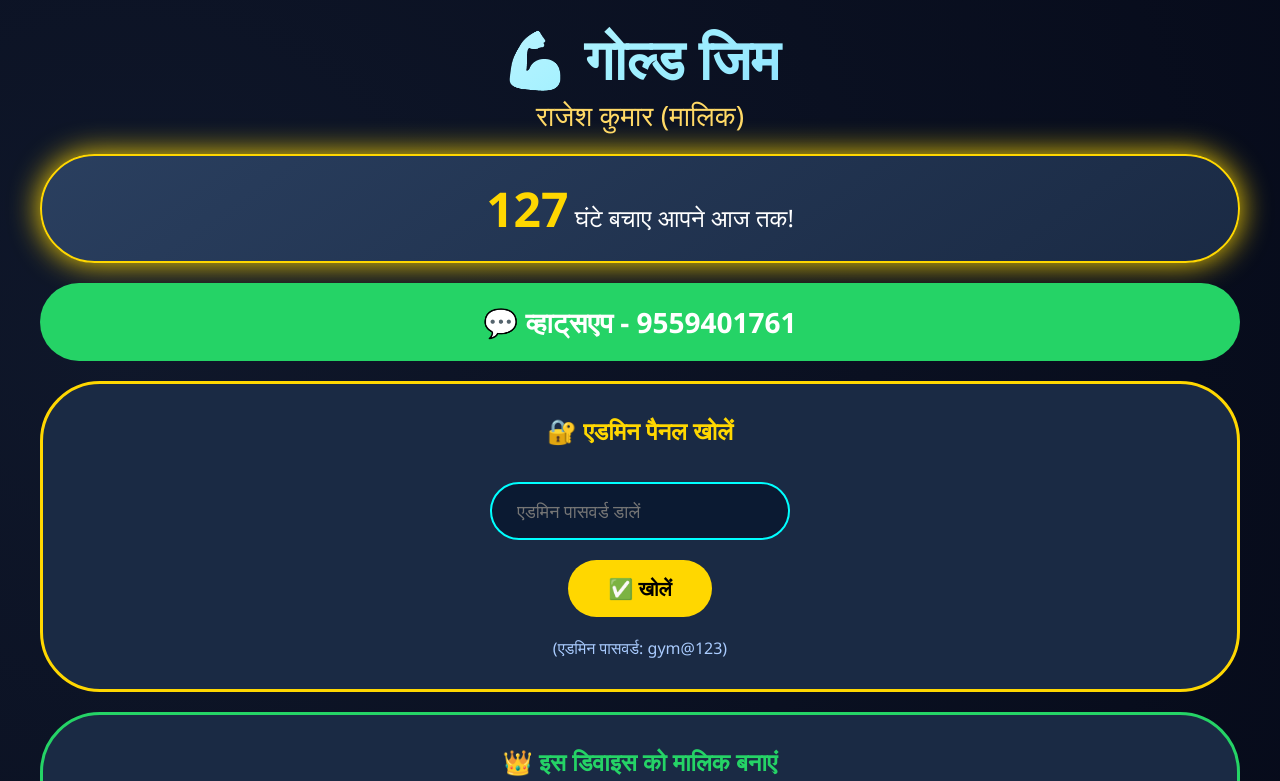
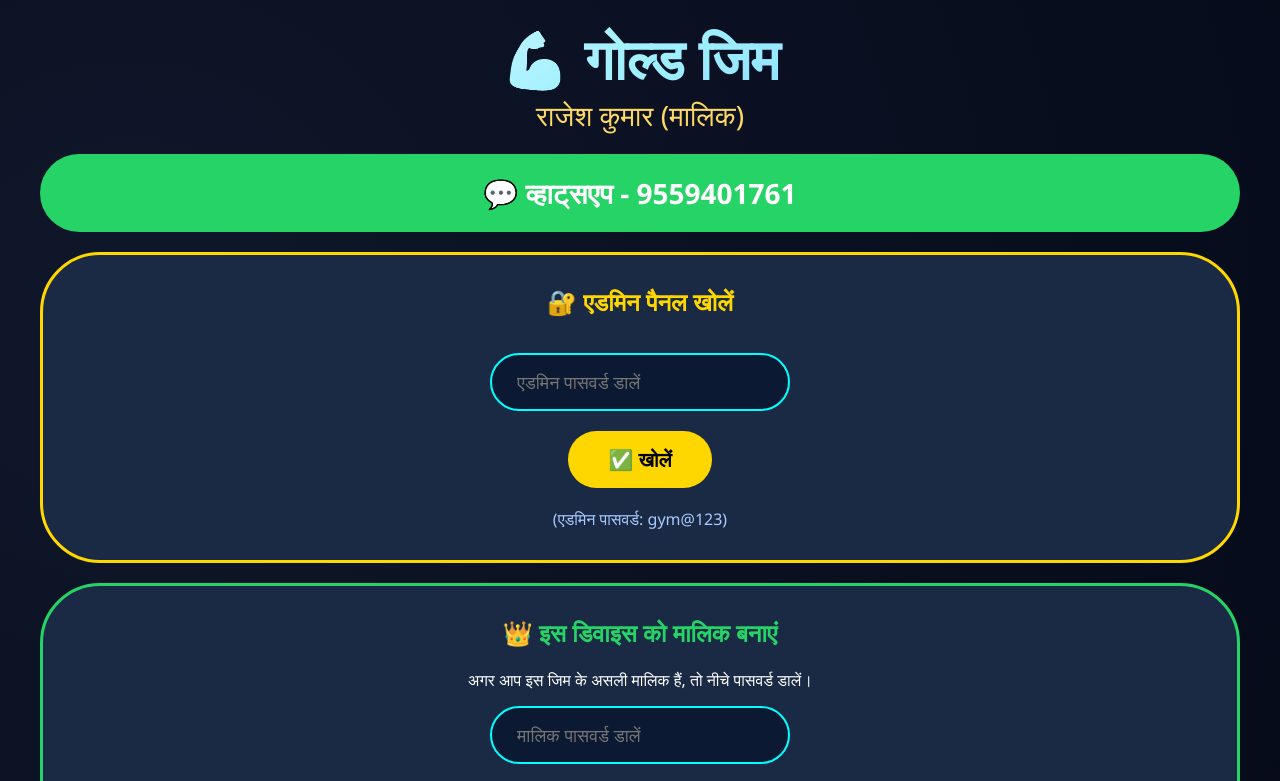
Before and after one commit to kunalkunalbhai55/Pro-ultra-website-, a plain HTML site: page index.html in a window 1280 px wide. Shown: the top 781 px of the page. Drawn offline with Linux system fonts and the light colour scheme.

Commit message:
Update index.html

```diff
--- a/index.html
+++ b/index.html
@@ -56,22 +56,6 @@
         .owner-name {
             font-size: 28px;
             color: #ffd966;
-        }
-        /* Time Saved Counter */
-        .time-saved {
-            background: linear-gradient(145deg, #2a3f5f, #1a2a44);
-            border: 2px solid gold;
-            border-radius: 60px;
-            padding: 20px;
-            text-align: center;
-            margin: 20px 0;
-            font-size: 24px;
-            box-shadow: 0 0 30px gold;
-        }
-        .time-number {
-            font-size: 48px;
-            font-weight: 900;
-            color: gold;
         }
         /* WhatsApp Button */
         .whatsapp {
@@ -217,12 +201,7 @@
         <div class="owner-name" id="ownerNameDisplay">राजेश कुमार (मालिक)</div>
     </div>
 
-    <!-- Time Saved Counter -->
-    <div class="time-saved">
-        <span class="time-number" id="hoursSaved">127</span> घंटे बचाए आपने आज तक!
-    </div>
-
-    <!-- WhatsApp Button -->
+    <!-- WhatsApp Button (सबको दिखेगा) -->
     <div class="whatsapp">
         <a href="https://wa.me/919559401761" target="_blank">
             💬 व्हाट्सएप - 9559401761
@@ -238,7 +217,7 @@
         <p style="color: #aaccff; margin-top: 15px;">(एडमिन पासवर्ड: gym@123)</p>
     </div>
 
-    <!-- Owner Setup Box (सिर्फ मालिक बनने के लिए, अलग पासवर्ड) -->
+    <!-- Owner Setup Box (सिर्फ मालिक बनने के लिए) -->
     <div class="password-box" id="ownerSetupBox" style="border-color: #25D366;">
         <h2 style="color: #25D366;">👑 इस डिवाइस को मालिक बनाएं</h2>
         <p>अगर आप इस जिम के असली मालिक हैं, तो नीचे पासवर्ड डालें।</p>
@@ -248,7 +227,7 @@
         <p style="color: #aaccff; margin-top: 15px;">(मालिक पासवर्ड: owner@789 - सिर्फ आपको पता होगा)</p>
     </div>
 
-    <!-- Admin Panel (सिर्फ तब दिखेगा जब सही पासवर्ड डाला जाए) -->
+    <!-- Admin Panel (सिर्फ पासवर्ड डालने पर खुलेगा) -->
     <div class="admin-panel" id="adminPanel">
         <h2 style="color: gold;">⚙️ एडमिन पैनल</h2>
 
@@ -295,7 +274,7 @@
     <h2 style="margin-top: 40px;">📋 सदस्य सूची</h2>
     <div class="members-grid" id="membersList"></div>
 
-    <div class="footer">✨ ULTRA PRO MAX · हर बार पासवर्ड जरूरी</div>
+    <div class="footer">✨ ULTRA PRO MAX · सिर्फ मालिक हटा सकता है</div>
 </div>
 
 <script>
@@ -309,9 +288,7 @@
             { id: 2, name: "अमित", phone: "9876543211", amount: 2500, status: "बकाया", date: "2026-01-10" },
             { id: 3, name: "विकास", phone: "9876543212", amount: 3000, status: "पेड", date: "2026-02-05" },
             { id: 4, name: "राहुल", phone: "9876543213", amount: 1500, status: "बकाया", date: "2026-02-01" }
-        ],
-        // टाइम सेव काउंटर - हर बार जब कोई मेंबर एडिट होगा, बढ़ेगा
-        timeSaved: 127
+        ]
     };
 
     // डिवाइस आईडी और मालिक की पहचान
@@ -321,7 +298,6 @@
         localStorage.setItem('deviceId', DEVICE_ID);
     }
 
-    // क्या यह डिवाइस मालिक है? (अब यह सिर्फ तब सेट होगा जब सही पासवर्ड डाला जाए)
     let OWNER_KEY = 'gym_owner_' + 'गोल्ड जिम';
     let isOwner = localStorage.getItem(OWNER_KEY) === DEVICE_ID;
 
@@ -344,7 +320,6 @@
         if (pwd === 'gym@123') {
             document.getElementById('passwordBox').style.display = 'none';
             document.getElementById('adminPanel').style.display = 'block';
-            // एडमिन पैनल खुल गया, लेकिन इसका मतलब यह नहीं कि डिवाइस मालिक बन गया
         } else {
             alert('❌ गलत एडमिन पासवर्ड');
         }
@@ -358,6 +333,7 @@
             isOwner = true;
             document.getElementById('ownerSetupBox').style.display = 'none';
             alert('✅ यह डिवाइस अब मालिक बन गया है! अब आप एडमिन पासवर्ड डालकर पैनल खोल सकते हैं।');
+            renderAll(); // रेंडर करो ताकि डिलीट बटन दिखने लगे
         } else {
             alert('❌ गलत मालिक पासवर्ड');
         }
@@ -368,9 +344,6 @@
         // Gym Info Display
         document.getElementById('gymNameDisplay').innerText = '💪 ' + gymData.gymName;
         document.getElementById('ownerNameDisplay').innerText = gymData.ownerName + ' (मालिक)';
-
-        // Time Saved Counter
-        document.getElementById('hoursSaved').innerText = gymData.timeSaved;
 
         // Stats
         let totalMembers = gymData.members.length;
@@ -399,9 +372,11 @@
                         <strong class="${m.status === 'पेड' ? 'paid' : 'due'}">${m.status}</strong>
                     </div>
                     <div class="member-detail"><span>📅 तारीख</span> <strong>${dateStr}</strong></div>
+                    <!-- डिलीट बटन सिर्फ मालिक को दिखेगा -->
                     ${isOwner ? `
                         <button class="btn btn-red" style="width:100%; margin-top:15px;" onclick="deleteMember(${m.id})">🗑️ हटाएँ</button>
                     ` : ''}
+                    <!-- व्हाट्सएप रिमाइंडर सबको दिखेगा -->
                     <button class="btn btn-green" style="width:100%; margin-top:10px;" onclick="sendReminder('${m.name}', '${m.phone}', ${m.amount}, '${m.status}')">💬 बकाया याद दिलाएँ</button>
                 </div>
             `;
@@ -418,15 +393,11 @@
 
     // ==================== एडमिन फंक्शन्स ====================
     window.updateGymInfo = function() {
-        // नोट: यह फंक्शन अब बिना isOwner चेक के चलेगा, क्योंकि एडमिन पैनल पासवर्ड से खुला है
         let newGymName = document.getElementById('gymNameInput').value.trim();
         let newOwnerName = document.getElementById('ownerNameInput').value.trim();
 
         if (newGymName) gymData.gymName = newGymName;
         if (newOwnerName) gymData.ownerName = newOwnerName;
-
-        // टाइम सेव बढ़ाओ
-        gymData.timeSaved += 1;
 
         saveData();
         renderAll();
@@ -455,9 +426,6 @@
             date: date
         });
 
-        // टाइम सेव बढ़ाओ
-        gymData.timeSaved += 2;
-
         saveData();
         renderAll();
 
@@ -472,8 +440,6 @@
         if (!isOwner) return; // डिलीट सिर्फ मालिक कर सकता है
         if (confirm('क्या सच में हटा दें?')) {
             gymData.members = gymData.members.filter(m => m.id !== id);
-            // टाइम सेव बढ़ाओ
-            gymData.timeSaved += 1;
             saveData();
             renderAll();
         }
```
